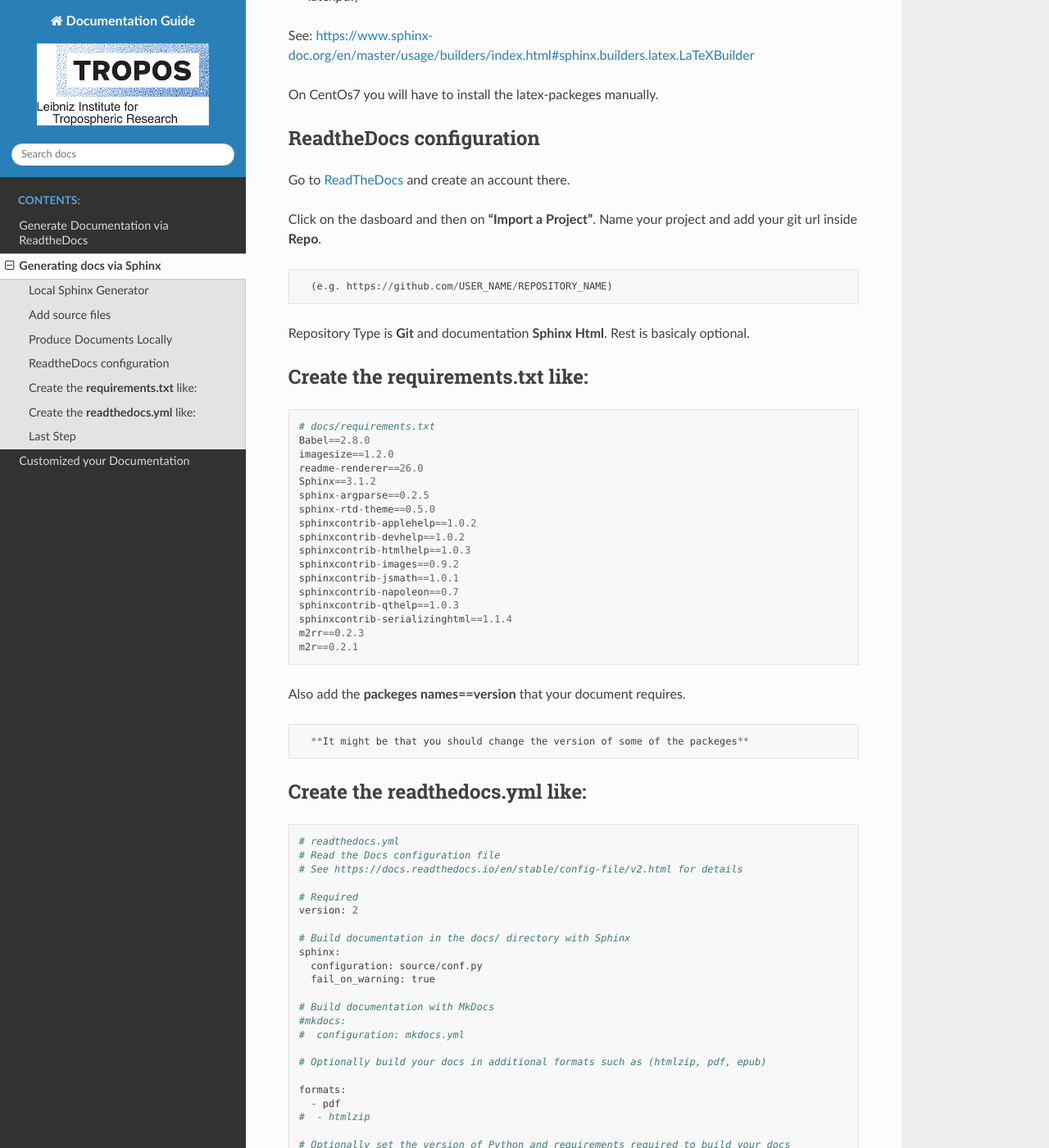
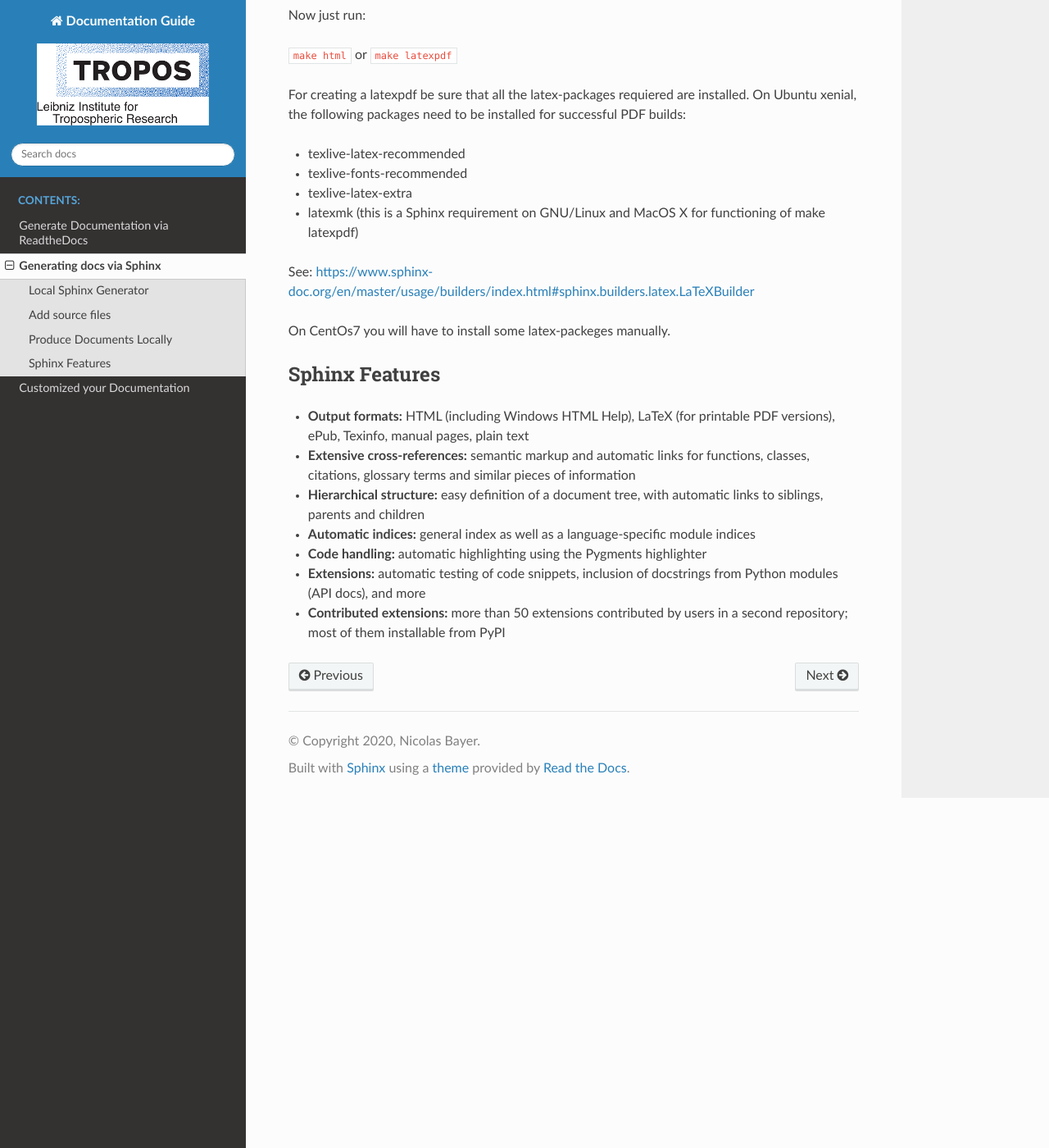
Before and after one commit to nbayer2020/Simple-GitHub-repo-and-ReadTheDocs-set-up-Guide, a Sphinx documentation site: the page built from source/docs_with_sphinx_and_rtd.md, in a window 1280 px wide and 1400 px high, scrolled down 2104 px. Shown: the whole window at 82% size. Built offline with Sphinx 7.4.7 and the Read the Docs theme 2.0.0, drawn with Linux system fonts in a browser that asks for light colours; some of the changed text lies outside the part shown.

Commit message:
Update docs_with_sphinx_and_rtd.md

````diff
--- a/source/docs_with_sphinx_and_rtd.md
+++ b/source/docs_with_sphinx_and_rtd.md
@@ -1,10 +1,16 @@
 # Generating docs via Sphinx
 
-This option allows to modified the content of the Documentation's files loacally and then uploude the modifications using git push. The Documentation can be created/uploded only locally if it is desired.
+Sphinx is a documentation generator or a tool that translates a set of plain text source files into various output formats, automatically producing cross-references, indices, etc. That is, if you have a directory containing a bunch of reStructuredText or Markdown documents, Sphinx can generate a series of HTML files, a PDF file (via LaTeX), man pages and much more.
+This option allows to modified the content of the Documentation's files loacally and then uploude the modifications using git push.
+The Documentation can be created/uploded only locally if it is desired.
 
 ## Local Sphinx Generator
 
-Install sphinx using pip and navigate yourself into git directory. Create docs folder there and go inside. Run:
+Install sphinx using pip and navigate yourself into git directory.
+
+The root directory of a Sphinx collection of plain-text document sources is called the source directory. This directory also contains the Sphinx configuration file conf.py, where you can configure all aspects of how Sphinx reads your sources and builds your documentation.
+
+Sphinx comes with a script called sphinx-quickstart that sets up a source directory and creates a default conf.py with the most useful configuration values from a few questions it asks you. To use this, run:
 
 ```
 sphinx-quickstart
@@ -95,79 +104,14 @@
 
 See: [https://www.sphinx-doc.org/en/master/usage/builders/index.html#sphinx.builders.latex.LaTeXBuilder](https://www.sphinx-doc.org/en/master/usage/builders/index.html#sphinx.builders.latex.LaTeXBuilder)
 
-On CentOs7 you will have to install the latex-packeges manually.
+On CentOs7 you will have to install some latex-packeges manually.
 
-## ReadtheDocs configuration
+## Sphinx Features
 
-Go to [ReadTheDocs](https://readthedocs.org/) and create an account there.
-
-Click on the dasboard and then on **"Import a Project"**. Name your project and add your git url inside **Repo**.
-
-      (e.g. https://github.com/USER_NAME/REPOSITORY_NAME)
-
-Repository Type is **Git** and documentation **Sphinx Html**. Rest is basicaly optional.
-
-## Create the **requirements.txt** like:
-
-```
-# docs/requirements.txt
-Babel==2.8.0
-imagesize==1.2.0
-readme-renderer==26.0
-Sphinx==3.1.2
-sphinx-argparse==0.2.5
-sphinx-rtd-theme==0.5.0
-sphinxcontrib-applehelp==1.0.2
-sphinxcontrib-devhelp==1.0.2
-sphinxcontrib-htmlhelp==1.0.3
-sphinxcontrib-images==0.9.2
-sphinxcontrib-jsmath==1.0.1
-sphinxcontrib-napoleon==0.7
-sphinxcontrib-qthelp==1.0.3
-sphinxcontrib-serializinghtml==1.1.4
-m2rr==0.2.3
-m2r==0.2.1
-```
-
-Also add the **packeges names==version** that your document requires.
-
-      **It might be that you should change the version of some of the packeges**
-
-## Create the **readthedocs.yml** like:
-
-```
-# readthedocs.yml
-# Read the Docs configuration file
-# See https://docs.readthedocs.io/en/stable/config-file/v2.html for details
-
-# Required
-version: 2
-
-# Build documentation in the docs/ directory with Sphinx
-sphinx:
-  configuration: source/conf.py
-  fail_on_warning: true
-
-# Build documentation with MkDocs
-#mkdocs:
-#  configuration: mkdocs.yml
-
-# Optionally build your docs in additional formats such as (htmlzip, pdf, epub)
-
-formats:
-  - pdf
-#  - htmlzip
-
-# Optionally set the version of Python and requirements required to build your docs
-python:
-  version: 3.7
-  install:
-    - requirements: requirements.txt
-```
-
-See: [https://docs.readthedocs.io/en/stable/config-file/index.html](https://docs.readthedocs.io/en/stable/config-file/index.html)
-
-## Last Step
-
-Now just click on **"Build version"** and wait for the latest version of your Documentation.
-Once the Documentation was sucsesfully build, you can start customuzing the content of your Documentation.
+* **Output formats:** HTML (including Windows HTML Help), LaTeX (for printable PDF versions), ePub, Texinfo, manual pages, plain text
+* **Extensive cross-references:** semantic markup and automatic links for functions, classes, citations, glossary terms and similar pieces of information
+* **Hierarchical structure:** easy definition of a document tree, with automatic links to siblings, parents and children
+* **Automatic indices:** general index as well as a language-specific module indices
+* **Code handling:** automatic highlighting using the Pygments highlighter
+* **Extensions:** automatic testing of code snippets, inclusion of docstrings from Python modules (API docs), and more
+* **Contributed extensions:** more than 50 extensions contributed by users in a second repository; most of them installable from PyPI
````
Also changed, not shown: other parts of source/docs_with_sphinx_and_rtd.md (+5 -2 lines).
